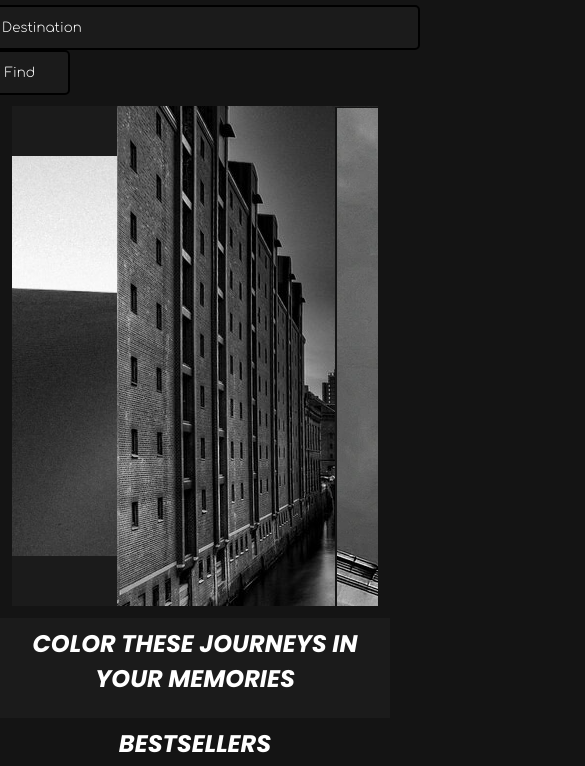
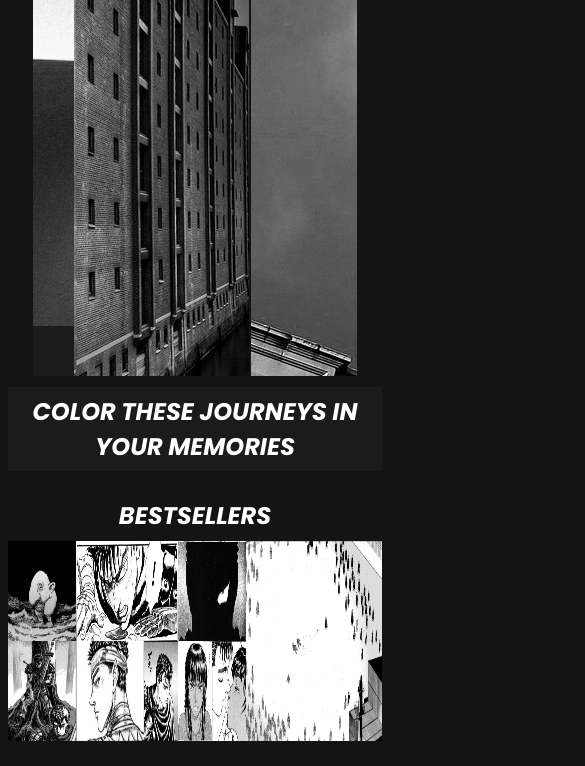
Before and after one commit to Kerenery/Kerenery-web, a plain HTML site: page journey-valley/index.html in a window 390 px wide. Shown: the part 142-908 px from the top of the page, 585 px wide, since content can reach past the window. Drawn offline with Linux system fonts and the light colour scheme.

Commit message:
draft: mobile ver

```diff
--- a/journey-valley/assets/css/main.css
+++ b/journey-valley/assets/css/main.css
@@ -1,6 +1,4 @@
 *,*:before, *:after {
-    padding: 0;
-    margin: 0;
     box-sizing: border-box;
 }
 
@@ -76,22 +74,22 @@ body {
     text-decoration: none;
 }
 
-form input[type="text"]::selection{
+/* form input[type="text"]::selection{
     background-color: white;
     color: black
 }
 
 form input[type="text"]{
     background-color: #1B1B1B;
-    width: 450px;
+    width: 90%;
     height: 45px;
     border: 2px solid;
     border-radius: 5px;
     border-color: #000000;
     font-family: 'Comfortaa', cursive;
-}
+} */
 
-form input[type=submit]{
+/* form input[type=submit]{
     width: 100px;
     height: 45px;
     background-color: #1B1B1B;
@@ -100,7 +98,7 @@ form input[type=submit]{
     border-radius: 5px;
     border-color: #000000;
     font-family: 'Comfortaa', cursive;
-}
+} */
 
 .dream__trip{
     text-align: center;
@@ -121,8 +119,7 @@ form input[type=submit]{
 
 .slider {
     width: 100%;
-    max-width: 1200px;
-    height: 500px;
+    height: 3%;
     margin: 3%;
     text-align: center;
     position: relative;
@@ -147,7 +144,6 @@ form input[type=submit]{
     align-items: center;
     flex-shrink: 0;
     width: 100%;
-    height: 500px;
     margin-right: 0px;
     box-sizing: border-box;
     background: #1B1B1B;
@@ -159,7 +155,8 @@ form input[type=submit]{
 
 .belt{
     background-color: #1B1B1B;
-    height: 100px;
+    height: 10vh;
+    width: 100%;
     margin: 0 auto;
     display: flex;
     justify-content: center;
@@ -191,7 +188,6 @@ h2{
 .bestsellers__inner{
     margin: 0 auto;
     display: grid;
-    grid-template-columns: repeat(auto-fill, minmax(auto, 1fr));
     grid-template-rows: repeat(3, 100px);
     grid-template-areas:
         'a a b b b c c f f f f'
@@ -240,7 +236,7 @@ h2{
     margin: 0 auto;
     display: grid;
     grid-template-columns: repeat(auto-fill, minmax(auto, 1fr));
-    grid-template-rows: repeat(3, 100px);
+    grid-template-rows: repeat(3, 40%);
     grid-template-areas:
         '. . a a b b c c d d . .'
         '. . a a b b c c d d . .'
@@ -287,3 +283,27 @@ h2{
     background: #111;
     position: relative; left: 0; bottom: 0;
 }
+
+.content{
+    max-width: 1200px;
+    margin: 0 auto;
+    padding: 0 15px;
+}
+
+@media (max-width: 1200px){
+    .content{
+        max-width: 970px;
+    }
+}
+
+@media (max-width: 992px){
+    .content{
+        max-width: 750px;
+    }
+}
+
+@media (max-width: 767px){
+    .content{
+        max-width: none;
+    }
+}
--- a/journey-valley/index.html
+++ b/journey-valley/index.html
@@ -3,12 +3,13 @@
 <head>
     <title>Journey valley</title>
     <meta charset="utf-8">
+    <meta name="viewport" content="width=device-width">
     <link rel="stylesheet" href="assets/css/style.css">
     <link href="https://fonts.googleapis.com/css2?family=Comfortaa:wght@300&display=swap&family=Great+Vibes&family=Lato&family=Permanent+Marker&display=swap&family=Comfortaa:wght@300&family=Poppins:ital,wght@1,700&display=swap"
           rel="stylesheet">
 </head>
 <body>
-<header class="header">
+<!-- <header class="content header">
     <div class="header-inner">
         <div class="logo">
             <a href="#">
@@ -25,19 +26,19 @@
             <a class="nav-link" href="destination.html">Destinations</a>
         </nav>
     </div>
-</header>
+</header> -->
 
 
-<main class="content">
-  <h2 class="dream__trip">Find a trip to your dream</h2>
+<main>
+  <!-- <h2 class="dream__trip">Find a trip to your dream</h2>
   <div class="search-bar">
       <form>
           <input class="destination" type="text" value="Destination">
           <input type="submit" value="Find">
       </form>
-  </div>
+  </div> -->
 
-  <div class="slider-container">
+  <div class="slider-container content">
       <div class="slider">
           <div class="slides">
               <div id="slides__1" class="slide">
@@ -97,7 +98,7 @@
       <span>minus in the sun</span>
   </div>
 
-  <div class="top__genres">
+  <div class="top__genres content">
       <h2>top genres</h2>
       <div class="genres__inner">
           <div class="genre_1 genre">
```
Also changed, not shown: journey-valley/scripts/home.js (added).
